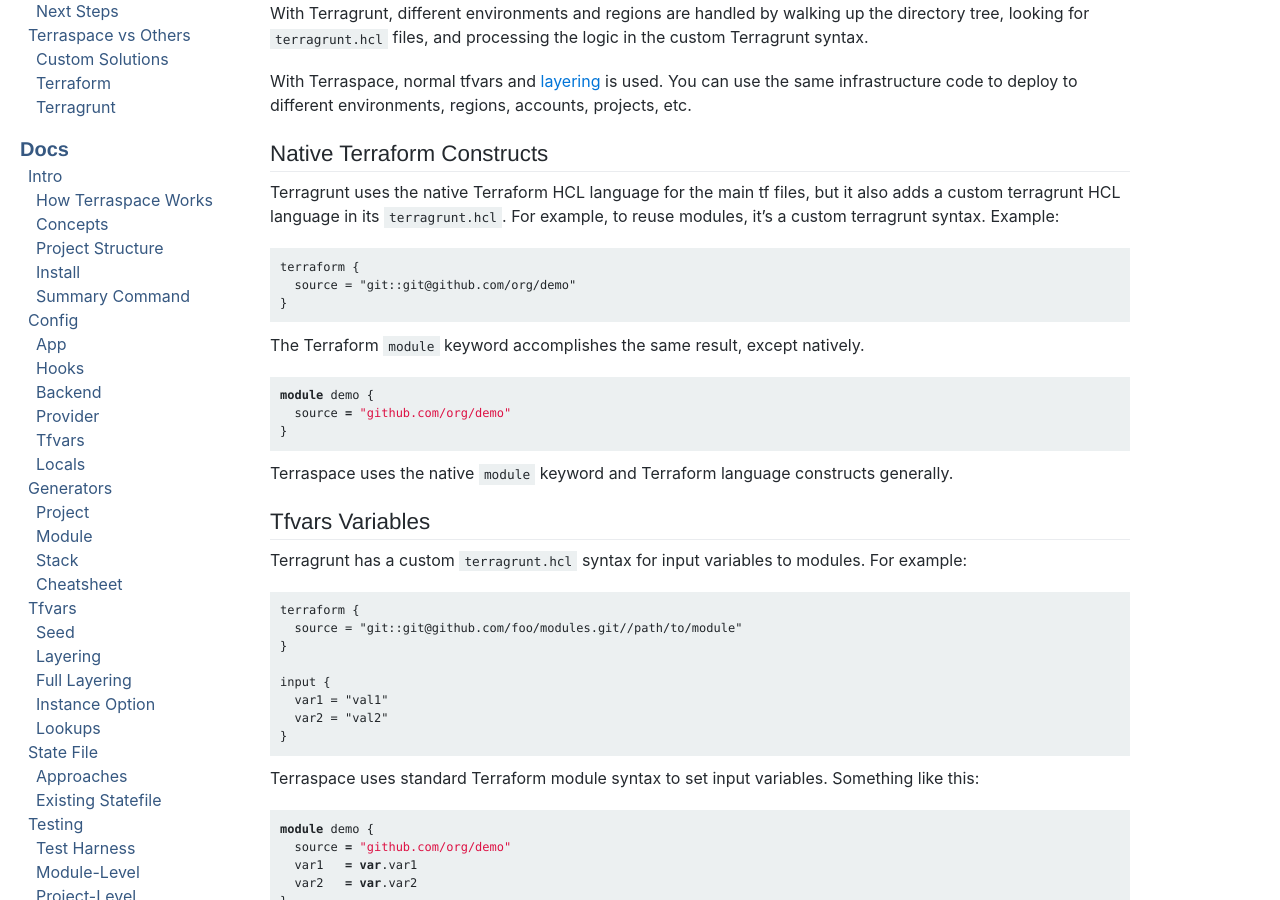
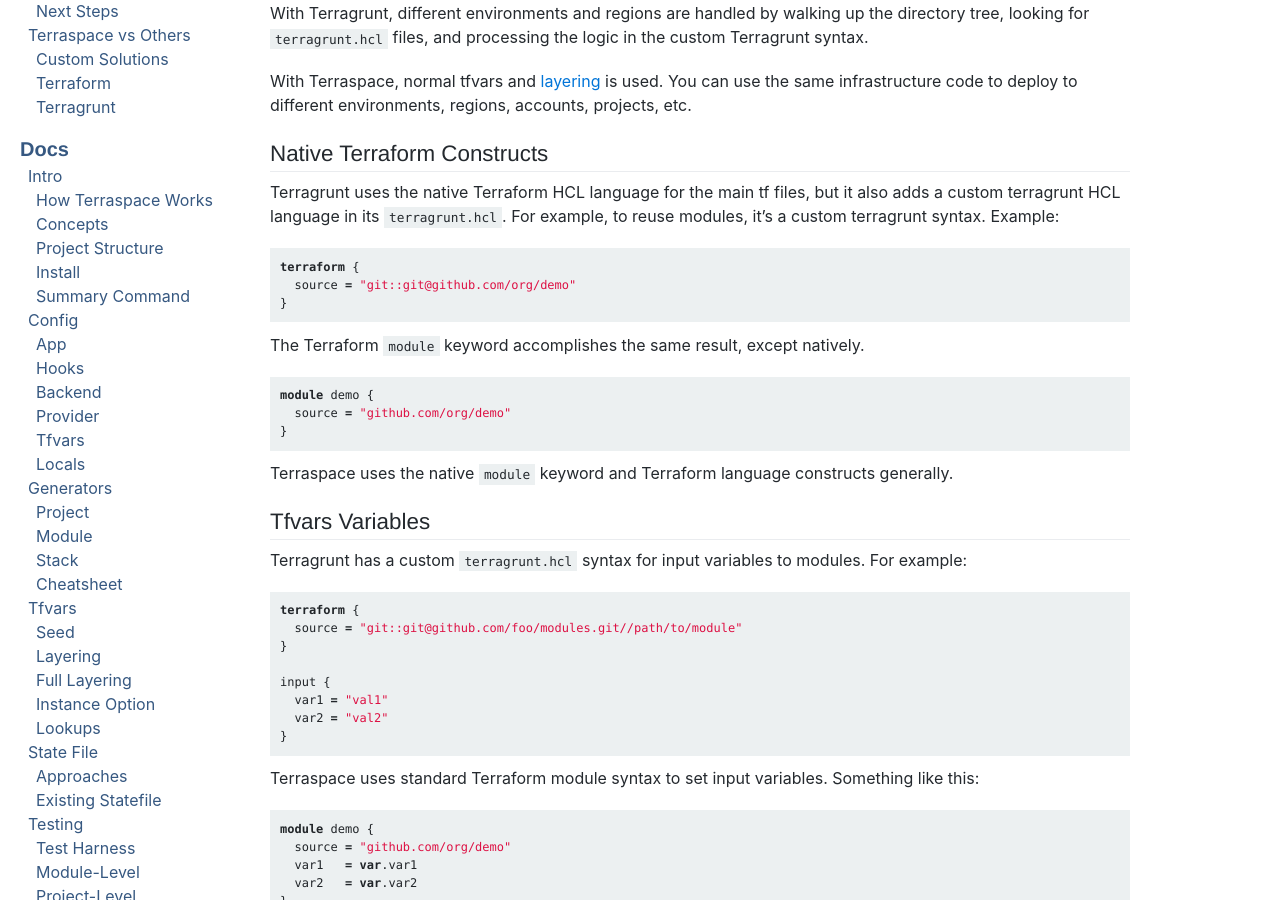
Before and after one commit to boltops-tools/terraspace-docs, a Jekyll site: the page built from _docs/vs/terragrunt.md, in a window 1280 px wide and 900 px high, scrolled down 829 px. Built offline with Jekyll 4.4.1, drawn with Linux system fonts in a browser that asks for light colours; a script that is not in the unit is left out.

Commit message:
update docs

````diff
--- a/_docs/vs/terragrunt.md
+++ b/_docs/vs/terragrunt.md
@@ -36,7 +36,7 @@
 
 Terragrunt uses the native Terraform HCL language for the main tf files, but it also adds a custom terragrunt HCL language in its `terragrunt.hcl`.  For example, to reuse modules, it's a custom terragrunt syntax. Example:
 
-```terragrunt
+```terraform
 terraform {
   source = "git::git@github.com/org/demo"
 }
@@ -56,7 +56,7 @@
 
 Terragrunt has a custom `terragrunt.hcl` syntax for input variables to modules. For example:
 
-```terragrunt
+```terraform
 terraform {
   source = "git::git@github.com/foo/modules.git//path/to/module"
 }
````
